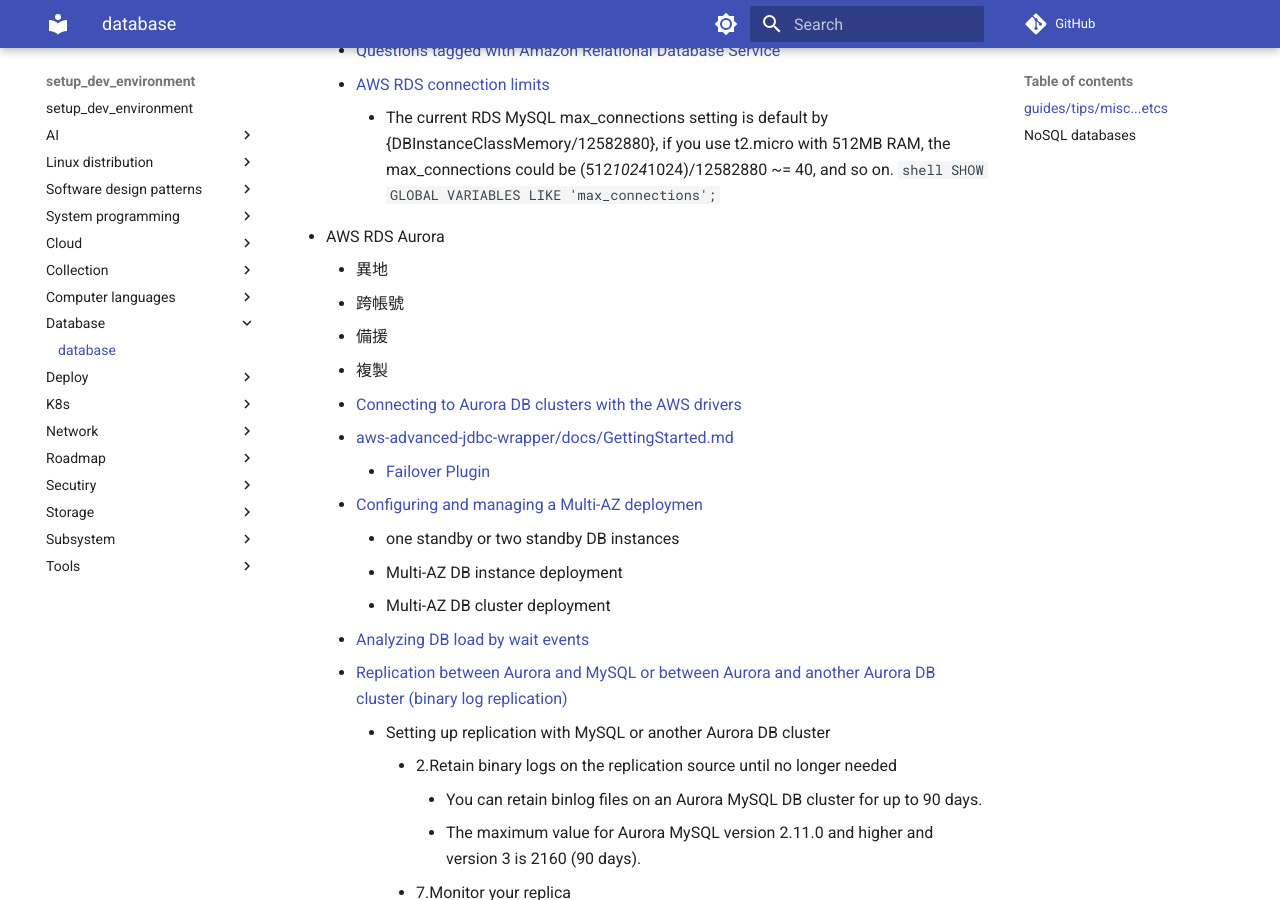
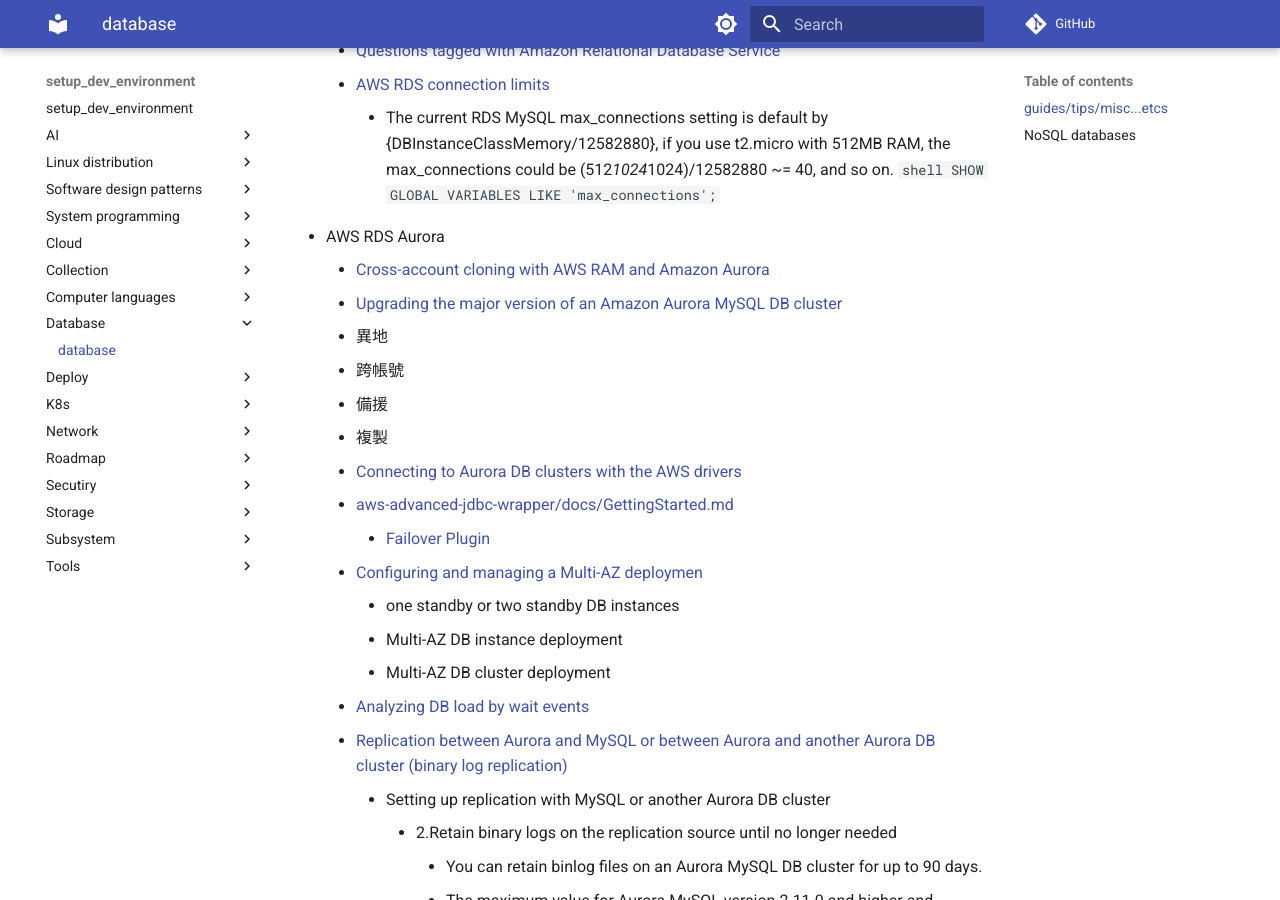
Before and after one commit to hong539/setup_dev_environment, an MkDocs documentation site: the page built from docs/database/database.md, in a window 1280 px wide and 900 px high, scrolled down 4878 px. Built offline with MkDocs 1.6.1 and Material for MkDocs 9.7.7, drawn with Linux system fonts in a browser that asks for light colours; comment, search, counter and statistics services are not loaded.

Commit message:
Update docs

````diff
--- a/docs/database/database.md
+++ b/docs/database/database.md
@@ -145,6 +145,8 @@
     SHOW GLOBAL VARIABLES LIKE 'max_connections';
     ```
 * AWS RDS Aurora
+    * [Cross-account cloning with AWS RAM and Amazon Aurora](https://docs.aws.amazon.com/AmazonRDS/latest/AuroraUserGuide/Aurora.Managing.Clone.html#Aurora.Managing.Clone.Cross-Account)
+    * [Upgrading the major version of an Amazon Aurora MySQL DB cluster](https://docs.aws.amazon.com/AmazonRDS/latest/AuroraUserGuide/AuroraMySQL.Updates.MajorVersionUpgrade.html)
     * 異地
     * 跨帳號
     * 備援
````
